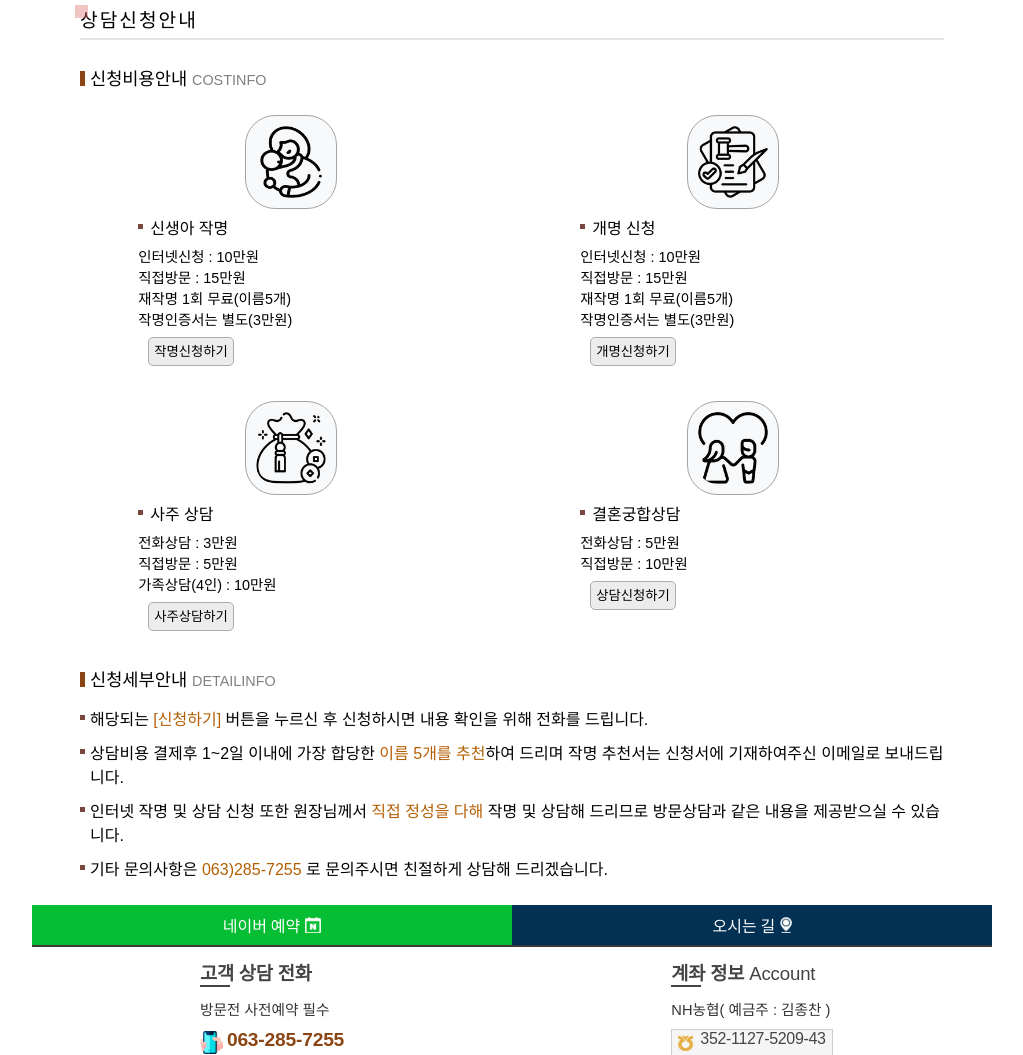
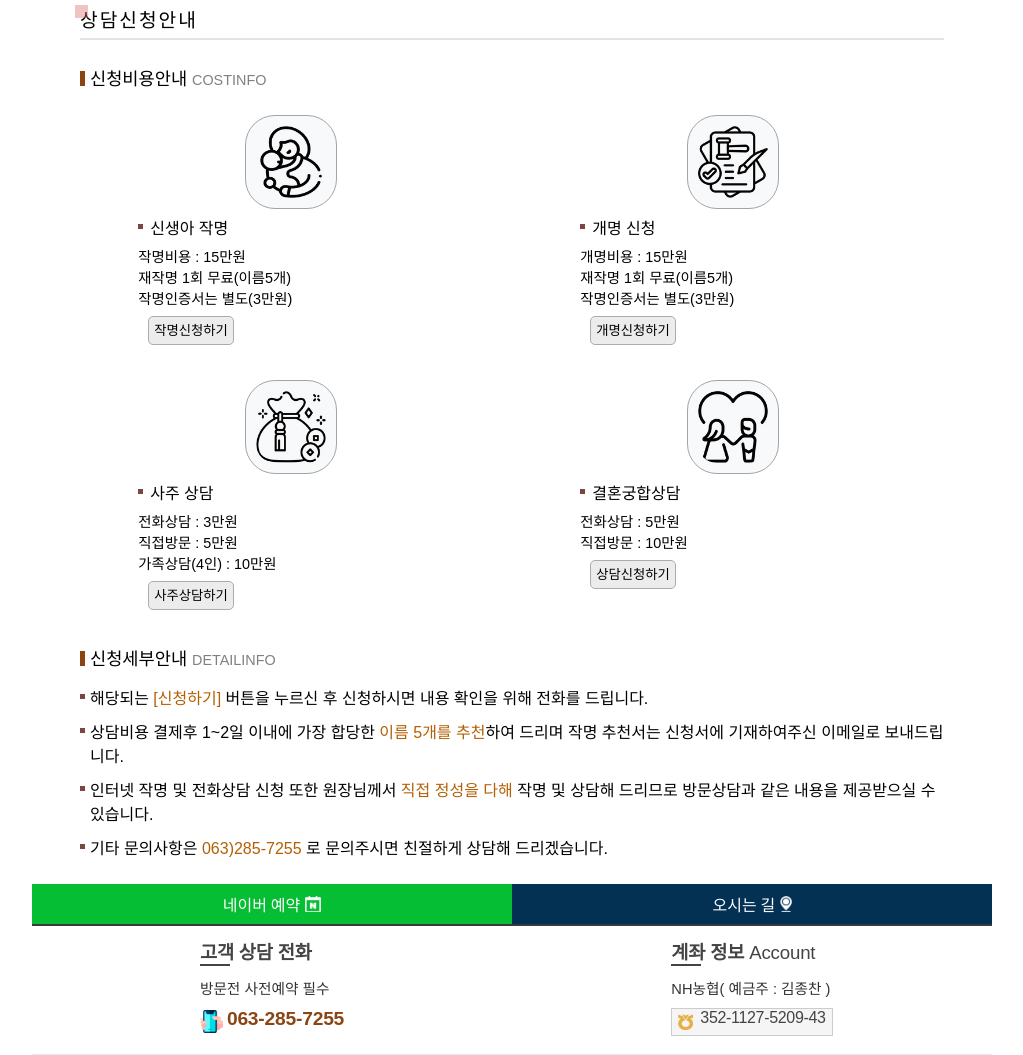
Before and after one commit to ocean3885/dowon, a Django app: template mobile/templates/mobile/m_submit_info.html in a window 1280 px wide. Shown: the part 508-1563 px from the top of the page, without its empty margins (128-1151 px from the left). Run offline with Django 3.2, Linux system fonts and the light colour scheme; the template is opened without the code that fills it, so the values that code supplies are empty; some web fonts are replaced.

Commit message:
cost update

```diff
--- a/mobile/templates/mobile/components/about_info.html
+++ b/mobile/templates/mobile/components/about_info.html
@@ -82,7 +82,7 @@
             기재하여주신 이메일로 보내드립니다.
         </div>
         <div>
-            인터넷 작명 및 상담 신청 또한 원장님께서 <span>직접 정성을 다해</span> 작명 및 상담해 드리므로 방문상담과
+            인터넷 작명 및 전화상담 신청 또한 원장님께서 <span>직접 정성을 다해</span> 작명 및 상담해 드리므로 방문상담과
             같은 내용을 제공받으실 수 있습니다.
         </div>
         <div>
--- a/mobile/templates/mobile/components/submit_info.html
+++ b/mobile/templates/mobile/components/submit_info.html
@@ -14,8 +14,7 @@
                     신생아 작명
                 </div>
                 <div class="explain">
-                    인터넷신청 : 10만원<br>
-                    직접방문 : 15만원<br>
+                    작명비용 : 15만원<br>
                     재작명 1회 무료(이름5개)<br>
                     작명인증서는 별도(3만원)
                 </div>
@@ -36,8 +35,7 @@
                     개명 신청
                 </div>
                 <div class="explain">
-                    인터넷신청 : 10만원<br>
-                    직접방문 : 15만원<br>
+                    개명비용 : 15만원<br>
                     재작명 1회 무료(이름5개)<br>
                     작명인증서는 별도(3만원)
                 </div>
@@ -107,7 +105,7 @@
             기재하여주신 이메일로 보내드립니다.
         </div>
         <div>
-            인터넷 작명 및 상담 신청 또한 원장님께서 <span>직접 정성을 다해</span> 작명 및 상담해 드리므로 방문상담과
+            인터넷 작명 및 전화상담 신청 또한 원장님께서 <span>직접 정성을 다해</span> 작명 및 상담해 드리므로 방문상담과
             같은 내용을 제공받으실 수 있습니다.
         </div>
         <div>
```
